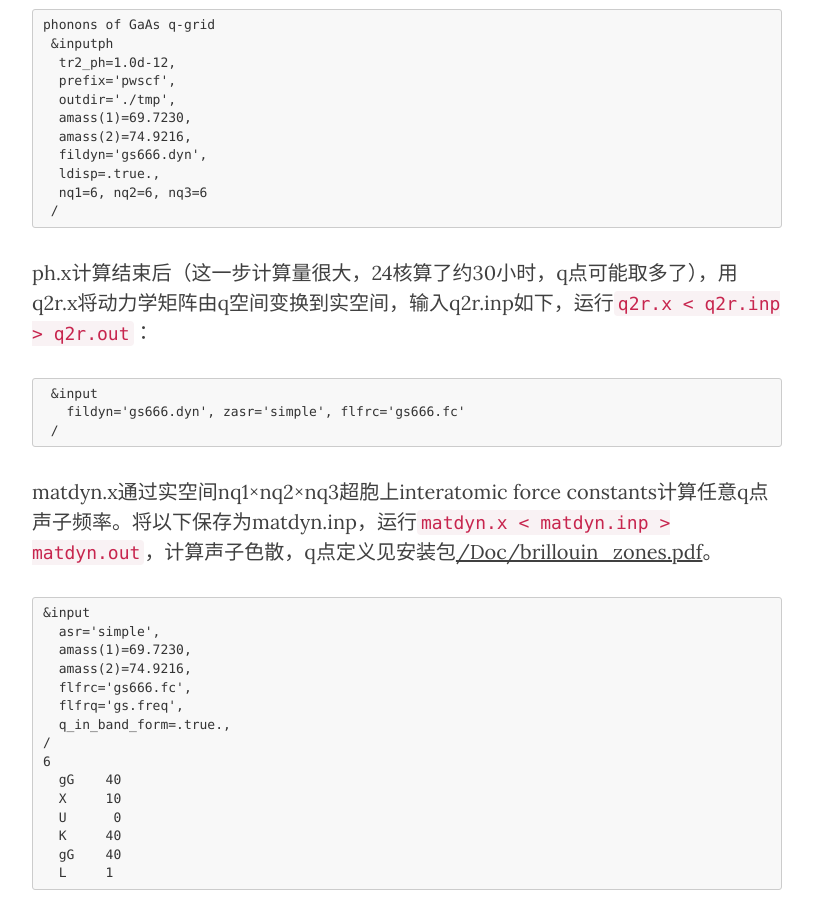
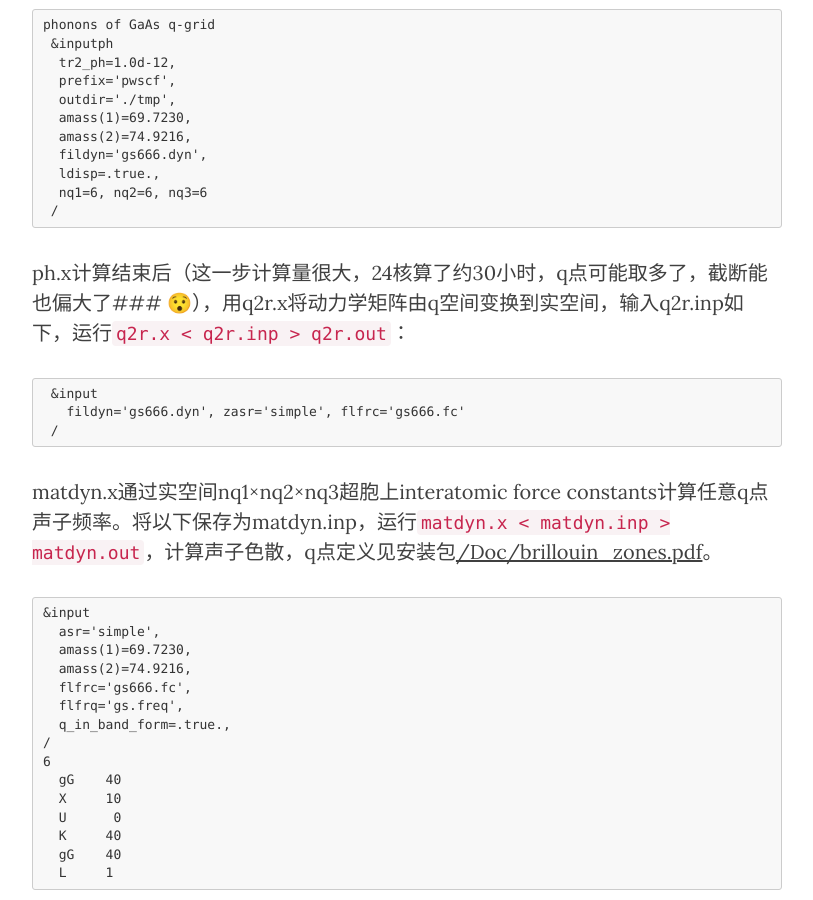
Before and after one commit to yyyu200/DFTbook, a Jekyll site: the page built from _posts/2019-04-01-HandsOn.md, in a window 1280 px wide and 900 px high, scrolled down 26184 px. Shown: the whole window, without its empty margins (233-1046 px from the left). Built offline with Jekyll 4.4.1, drawn with Linux system fonts in a browser that asks for light colours; nearby versions of some CDN libraries; formulas are drawn with MathJax 3; comment, search, counter and statistics services are not loaded.

Commit message:
modify at20190903-17:42:56-aliyun

````diff
--- a/_posts/2019-04-01-HandsOn.md
+++ b/_posts/2019-04-01-HandsOn.md
@@ -899,7 +899,7 @@ phonons of GaAs q-grid
  /
 ```
 
-ph.x计算结束后（这一步计算量很大，24核算了约30小时，q点可能取多了），用q2r.x将动力学矩阵由q空间变换到实空间，输入q2r.inp如下，运行```q2r.x < q2r.inp > q2r.out```：
+ph.x计算结束后（这一步计算量很大，24核算了约30小时，q点可能取多了，截断能也偏大了### 😯），用q2r.x将动力学矩阵由q空间变换到实空间，输入q2r.inp如下，运行```q2r.x < q2r.inp > q2r.out```：
 ```
  &input
    fildyn='gs666.dyn', zasr='simple', flfrc='gs666.fc'
@@ -1204,7 +1204,7 @@ K_POINTS {automatic}
 
 以下文件保存为proj.inp，运行```mpirun projwfc.x <proj.inp >proj.out```。
 
-```
+```Fortran
 &PROJWFC
 prefix='pwscf',
 outdir='./tmp',
````
